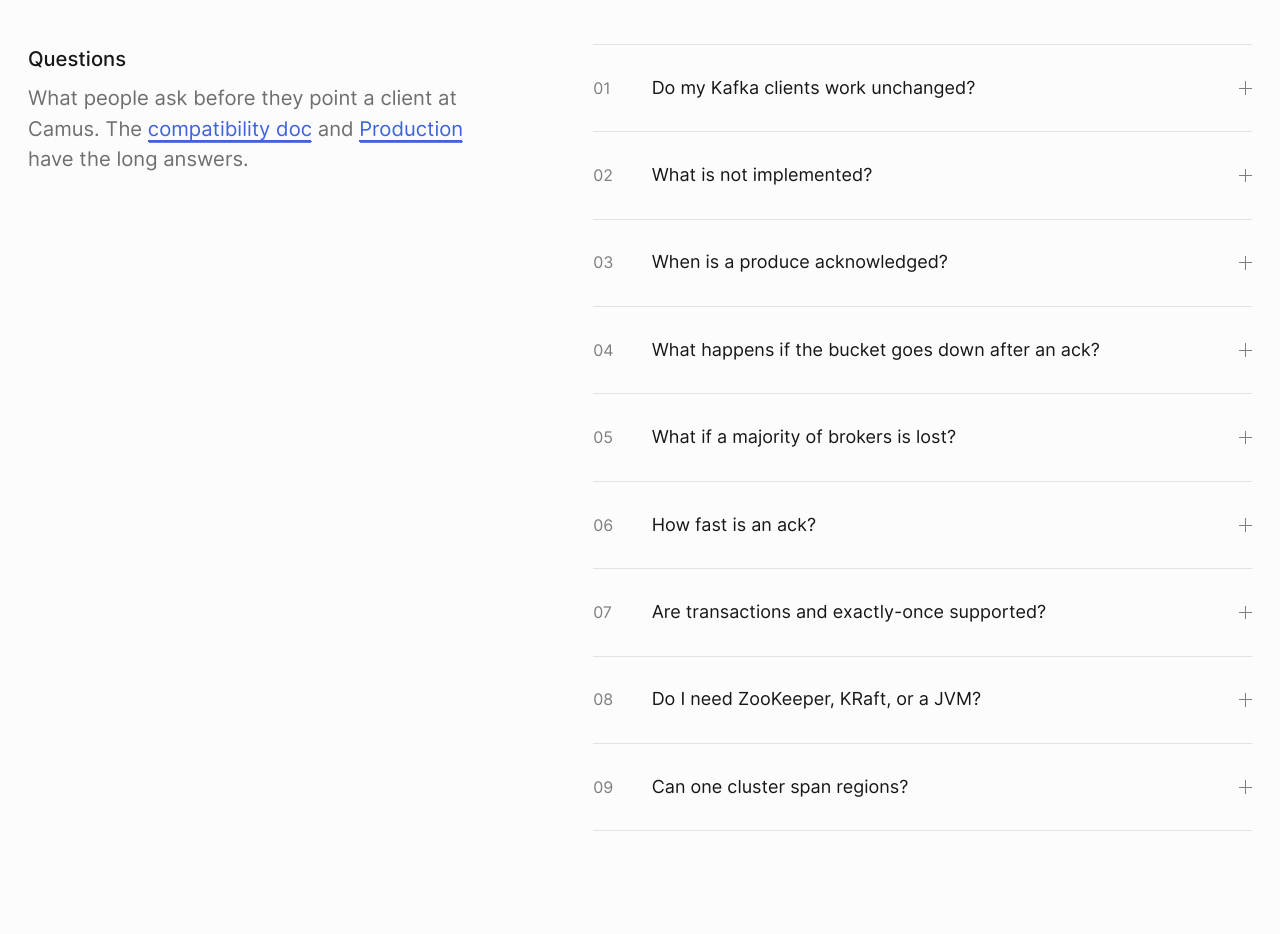
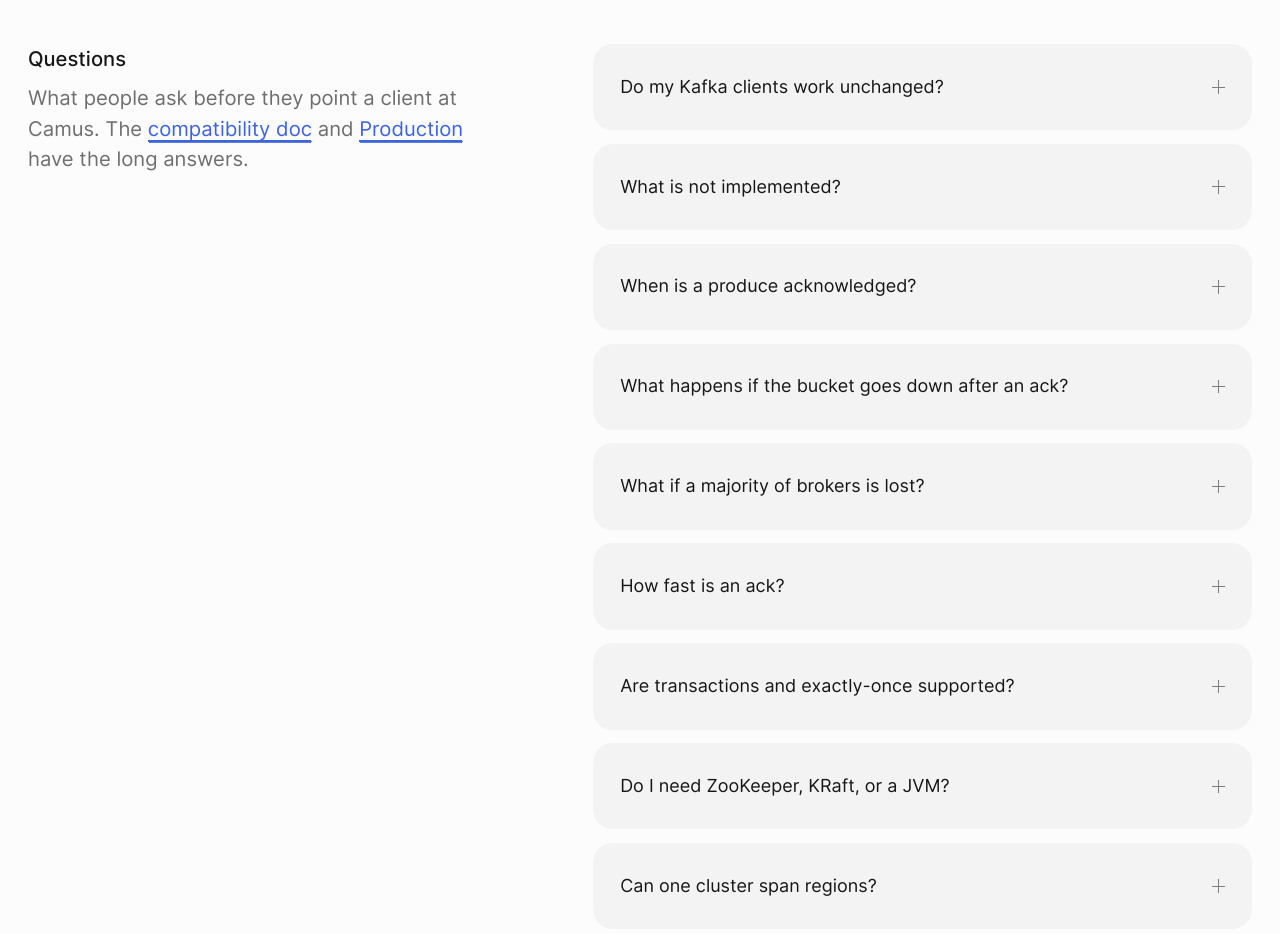
Before and after one commit to nidheesh-m-vakharia/camus, a plain HTML site: page site/index.html in a window 1280 px wide. Shown: the part 4200-5134 px from the top of the page. Drawn offline with Linux system fonts and the light colour scheme.

Commit message:
Set each question in a rounded gray box without a number, so the questions read as separate items.
Co-Authored-By: Claude Opus 5.5 <noreply@anthropic.com>

```diff
--- a/site/index.html
+++ b/site/index.html
@@ -266,39 +266,39 @@
         </header>
         <div class="faq">
           <details class="faq-item">
-            <summary><span class="faq-n">01</span><span class="faq-q">Do my Kafka clients work unchanged?</span><span class="faq-mark" aria-hidden="true"></span></summary>
+            <summary><span class="faq-q">Do my Kafka clients work unchanged?</span><span class="faq-mark" aria-hidden="true"></span></summary>
             <div class="faq-a"><p>Yes, apart from the bootstrap address. Camus speaks the Apache Kafka 4.4.0 wire protocol. Every pull request runs kafka-clients 4.4.0, confluent-kafka 2.16.1, and franz-go v1.22.0 against it; KafkaJS, confluent-kafka-go, confluent-kafka-dotnet, Kafka Connect, Kafka Streams, MirrorMaker 2, Schema Registry, and Debezium run every night.</p></div>
           </details>
           <details class="faq-item">
-            <summary><span class="faq-n">02</span><span class="faq-q">What is not implemented?</span><span class="faq-mark" aria-hidden="true"></span></summary>
+            <summary><span class="faq-q">What is not implemented?</span><span class="faq-mark" aria-hidden="true"></span></summary>
             <div class="faq-a"><p>Delegation tokens, client quotas, partition reassignment, and share groups. An unimplemented API answers with an error rather than a partial imitation. The <a href="https://github.com/nidheesh-m-vakharia/camus/blob/main/docs/compatibility.md">compatibility doc</a> lists every API and each deliberate difference.</p></div>
           </details>
           <details class="faq-item">
-            <summary><span class="faq-n">03</span><span class="faq-q">When is a produce acknowledged?</span><span class="faq-mark" aria-hidden="true"></span></summary>
+            <summary><span class="faq-q">When is a produce acknowledged?</span><span class="faq-mark" aria-hidden="true"></span></summary>
             <div class="faq-a"><p>In <code>wal</code> mode, the default, once a majority of the shard&rsquo;s brokers has the batch on disk. In <code>r2</code> mode, only after the object is stored and its extent committed to metadata. <code>acks=1</code> waits for the same barrier as <code>acks=all</code>.</p></div>
           </details>
           <details class="faq-item">
-            <summary><span class="faq-n">04</span><span class="faq-q">What happens if the bucket goes down after an ack?</span><span class="faq-mark" aria-hidden="true"></span></summary>
+            <summary><span class="faq-q">What happens if the bucket goes down after an ack?</span><span class="faq-mark" aria-hidden="true"></span></summary>
             <div class="faq-a"><p>Nothing acknowledged is lost: the ack already meant a majority fsync, and the bucket is not on that path. Uploads retry until it is back, consumers read the recent tail from the write-ahead log, and producers keep getting acks until the unsealed log reaches its disk limit. Past that, new writes are held, never acknowledged without durability.</p></div>
           </details>
           <details class="faq-item">
-            <summary><span class="faq-n">05</span><span class="faq-q">What if a majority of brokers is lost?</span><span class="faq-mark" aria-hidden="true"></span></summary>
+            <summary><span class="faq-q">What if a majority of brokers is lost?</span><span class="faq-mark" aria-hidden="true"></span></summary>
             <div class="faq-a"><p>That shard&rsquo;s partitions stay offline until a lost broker returns. An operator can instead run <code>camus admin truncate-to-sealed</code>, which resumes at the sealed end and drops acknowledged batches that were not yet sealed. If every broker disk is gone and the bucket remains, <code>camus admin restore-cluster</code> rebuilds from the newest metadata snapshot. <a href="recovery.html">Recovery</a> has the steps.</p></div>
           </details>
           <details class="faq-item">
-            <summary><span class="faq-n">06</span><span class="faq-q">How fast is an ack?</span><span class="faq-mark" aria-hidden="true"></span></summary>
+            <summary><span class="faq-q">How fast is an ack?</span><span class="faq-mark" aria-hidden="true"></span></summary>
             <div class="faq-a"><p>On three AWS <code>i4i.2xlarge</code> brokers with local NVMe, a <code>wal</code> ack took 0.93 ms at the median and 2.47 ms at p99.99 over 100,000 acks. An <code>r2</code> ack waits for the object store, about 280 ms there. <a href="benchmarks.html">Benchmarks</a> has every run and its machine.</p></div>
           </details>
           <details class="faq-item">
-            <summary><span class="faq-n">07</span><span class="faq-q">Are transactions and exactly-once supported?</span><span class="faq-mark" aria-hidden="true"></span></summary>
+            <summary><span class="faq-q">Are transactions and exactly-once supported?</span><span class="faq-mark" aria-hidden="true"></span></summary>
             <div class="faq-a"><p>Yes. <code>read_committed</code> hides a batch until its transaction commits, and an aborted range is skipped as on Kafka. Kafka Streams with <code>exactly_once_v2</code> and Debezium with exactly-once source tasks run every night.</p></div>
           </details>
           <details class="faq-item">
-            <summary><span class="faq-n">08</span><span class="faq-q">Do I need ZooKeeper, KRaft, or a JVM?</span><span class="faq-mark" aria-hidden="true"></span></summary>
+            <summary><span class="faq-q">Do I need ZooKeeper, KRaft, or a JVM?</span><span class="faq-mark" aria-hidden="true"></span></summary>
             <div class="faq-a"><p>No. Metadata replicates with Raft inside the broker, and the broker is one Rust binary. A cluster is three copies of it and a bucket.</p></div>
           </details>
           <details class="faq-item">
-            <summary><span class="faq-n">09</span><span class="faq-q">Can one cluster span regions?</span><span class="faq-mark" aria-hidden="true"></span></summary>
+            <summary><span class="faq-q">Can one cluster span regions?</span><span class="faq-mark" aria-hidden="true"></span></summary>
             <div class="faq-a"><p>No. Run one cluster per region and copy between them with MirrorMaker 2, which is tested every night in both directions with consumer offsets translated. <a href="limits.html">Production</a> explains why.</p></div>
           </details>
         </div>
--- a/site/styles.css
+++ b/site/styles.css
@@ -633,19 +633,22 @@ td.num {
   }
 }
 
-/* Questions, ruled like a drawing's schedule: a number, the question, and a
-   plus drawn from two hairlines that loses its upright when open. */
+/* Questions in rounded gray boxes: the question, and a plus drawn from two
+   hairlines that loses its upright when open. */
 .faq {
-  border-block-start: 1px solid var(--gray-6);
+  display: grid;
+  gap: 0.75rem;
 }
 
 .faq-item {
-  border-block-end: 1px solid var(--gray-6);
+  padding-inline: 1.5rem;
+  border-radius: 20px;
+  background: var(--gray-3);
 }
 
 .faq-item summary {
   display: grid;
-  grid-template-columns: 2.25rem minmax(0, 1fr) 0.75rem;
+  grid-template-columns: minmax(0, 1fr) 0.75rem;
   align-items: baseline;
   gap: 1rem;
   padding-block: 1.6rem;
@@ -656,12 +659,6 @@ td.num {
 
 .faq-item summary::-webkit-details-marker {
   display: none;
-}
-
-.faq-n {
-  color: var(--muted);
-  font-size: var(--step-1);
-  font-variant-numeric: tabular-nums;
 }
 
 .faq-q {
@@ -707,7 +704,7 @@ td.num {
 }
 
 .faq-a {
-  padding: 0 1.75rem 2rem 3.25rem;
+  padding: 0 1.75rem 1.75rem 0;
 }
 
 .faq-a p {
@@ -939,8 +936,12 @@ td.num {
     margin-block-end: 3.5rem;
   }
 
+  .faq-item {
+    padding-inline: 1.25rem;
+  }
+
   .faq-a {
-    padding-inline: 3.25rem 0;
+    padding-inline-end: 0;
   }
 
   .site-header.nav-collapsible {
```
